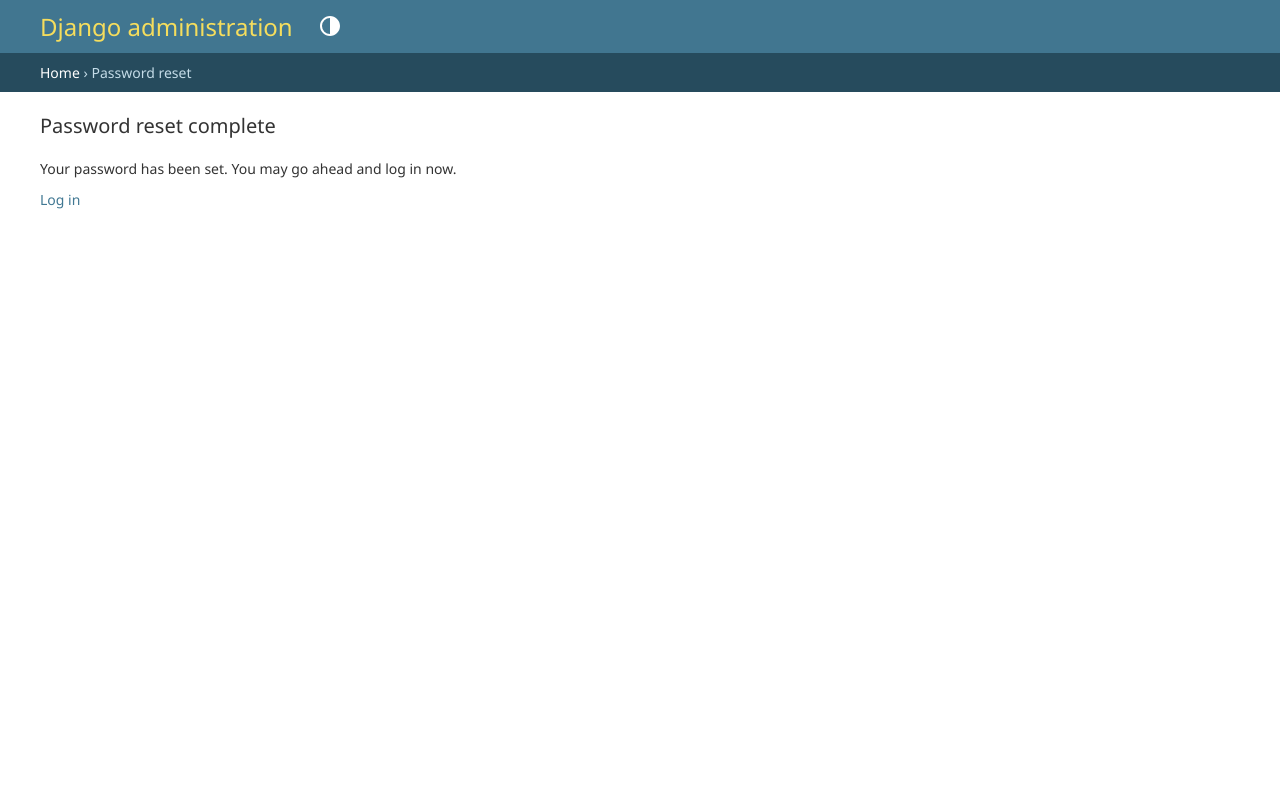
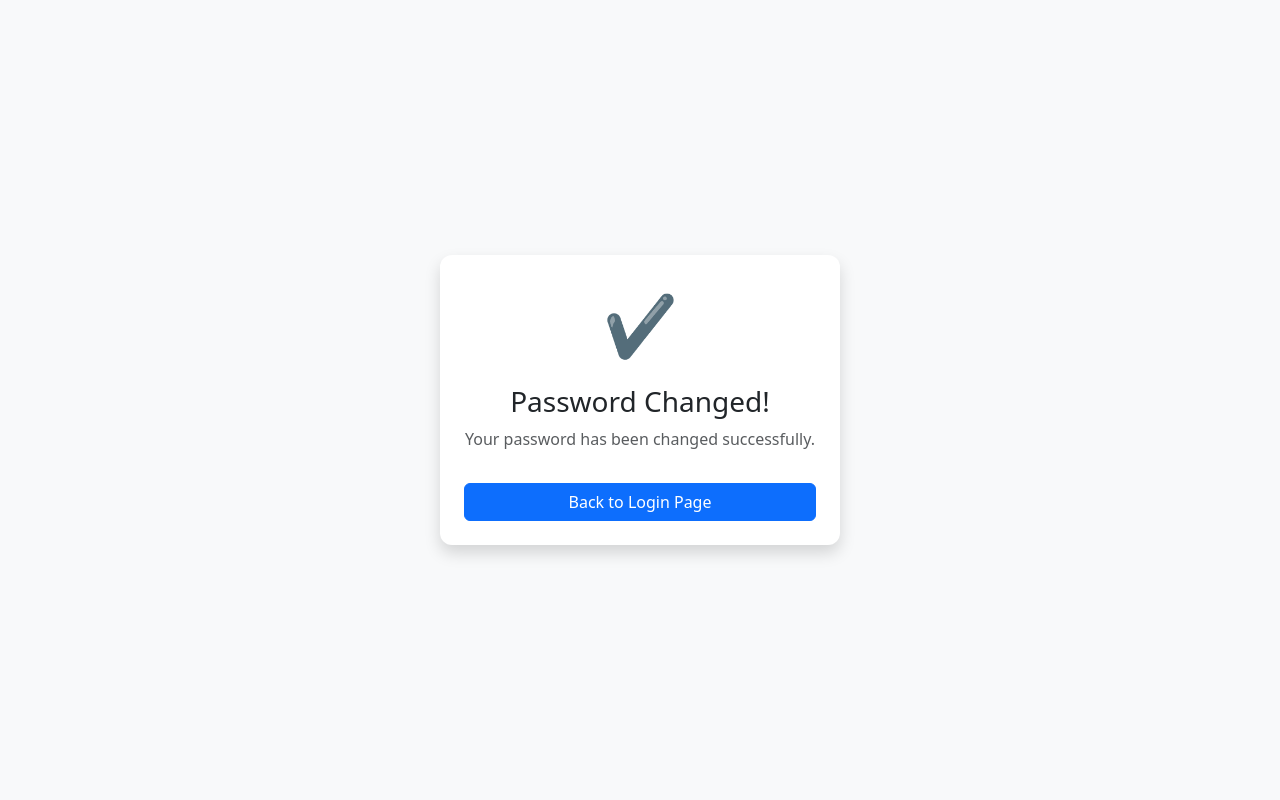
Before and after one commit to padma-solidpro/timesheet-app, a Django app: page /accounts/password_reset/complete/ in a window 1280 px wide. Run offline with Django 5.2, Linux system fonts and the light colour scheme; some libraries are stand-ins or nearby versions.

Commit message:
password-rest updated

```diff
--- a/timesheet/accounts/urls.py
+++ b/timesheet/accounts/urls.py
@@ -1,22 +1,64 @@
 from django.urls import path
-from .views import login_view, password_reset_view, custom_logout
-from django.contrib.auth.views import PasswordResetConfirmView
-from django.contrib.auth.views import LogoutView
+from .views import login_view, custom_logout
+from django.contrib.auth import views as auth_views
 from django.views.generic import TemplateView
-from django.contrib.auth.views import PasswordResetCompleteView
-
-
-class CustomPasswordResetCompleteView(PasswordResetCompleteView):
-    def get_redirect_url(self):
-        # You can specify the URL where you want to redirect after password reset
-        return '/accounts/login/'  # This will redirect the user to the login page
-
 
 urlpatterns = [
     path('login/', login_view, name='login'),
-    path('password_reset/', password_reset_view, name='password_reset'),
-    path('password_reset/confirm/<uidb64>/<token>/', PasswordResetConfirmView.as_view(), name='password_reset_confirm'),
-    path('password_reset/done/', TemplateView.as_view(template_name='accounts/password_reset_done.html'), name='password_reset_done'),
-    path('password_reset/complete/', CustomPasswordResetCompleteView.as_view(), name='password_reset_complete'),  # Custom redirect view
     path('logout/', custom_logout, name='logout'),
+
+    # Password reset views using built-in Django auth
+     path(
+        'accounts/password_reset/',
+        auth_views.PasswordResetView.as_view(
+            template_name='accounts/password_reset.html',
+            success_url='/accounts/password_reset/done/',
+            from_email='spdt-apps-svc@solidpro-es.com',  # ✅ explicitly set
+        ),
+        name='password_reset'
+    ),
+
+    path('password_reset/done/', auth_views.PasswordResetDoneView.as_view(
+        template_name='accounts/password_reset_done.html',
+    ), name='password_reset_done'),
+
+    path('password_reset/confirm/<uidb64>/<token>/', auth_views.PasswordResetConfirmView.as_view(
+        template_name='accounts/password_reset_confirm.html',
+    ), name='password_reset_confirm'),
+
+    path('password_reset/complete/', auth_views.PasswordResetCompleteView.as_view(
+        template_name='accounts/password_reset_complete.html',
+    ), name='password_reset_complete'),
 ]
+
+
+# from django.urls import path
+# from .views import login_view, password_reset_view, custom_logout
+# from django.contrib.auth.views import PasswordResetConfirmView
+# from django.contrib.auth.views import LogoutView
+# from django.views.generic import TemplateView
+# from django.contrib.auth.views import PasswordResetCompleteView
+# from django.contrib import messages
+# from django.shortcuts import redirect
+# from django.contrib.auth import views as auth_views
+
+
+# # class CustomPasswordResetCompleteView(PasswordResetCompleteView):
+# #     def get_redirect_url(self):
+# #         # You can specify the URL where you want to redirect after password reset
+# #         return '/accounts/login/'  # This will redirect the user to the login page
+
+# class CustomPasswordResetCompleteView(PasswordResetCompleteView):
+#     def get(self, request, *args, **kwargs):
+#         messages.success(request, 'Your password has been reset. You can now log in.')
+#         return redirect('login')  # or use reverse() for dynamic URL resolution
+
+# urlpatterns = [
+#     path('login/', login_view, name='login'),
+#     path('password_reset/', password_reset_view, name='password_reset'),
+#     path('password_reset/confirm/<uidb64>/<token>/', PasswordResetConfirmView.as_view(template_name='accounts/password_reset_confirm.html'), name='password_reset_confirm'),
+#     path('password_reset/done/', TemplateView.as_view(template_name='accounts/password_reset_done.html'), name='password_reset_done'),
+#     # path('password_reset/complete/', CustomPasswordResetCompleteView.as_view(), name='password_reset_complete'),  # Custom redirect view
+#     path('accounts/password_reset/complete/', auth_views.PasswordResetCompleteView.as_view(template_name='accounts/password_reset_complete.html'), name='password_reset_complete'),
+#     path('logout/', custom_logout, name='logout'),
+# ]
--- a/timesheet/static/css/table.css
+++ b/timesheet/static/css/table.css
@@ -44,9 +44,9 @@
     border-bottom: 1px solid #dee2e6 !important;
 }
 
-/* Dark-themed table header style */
+/* Dark-themed table header style ##00305B */
 table > thead > tr.header-dark > th {
-    background-color: #04004b !important;
+    background-color: #07017b !important;
     color: white;
     font-family: 'Arial', sans-serif;
     font-weight: bold;
--- /dev/null
+++ b/timesheet/templates/accounts/password_reset_complete.html
@@ -0,0 +1,31 @@
+<!DOCTYPE html>
+<html lang="en">
+<head>
+    <meta charset="UTF-8">
+    <title>Password Changed</title>
+    <link href="https://cdn.jsdelivr.net/npm/bootstrap@5.3.3/dist/css/bootstrap.min.css" rel="stylesheet">
+    <style>
+        body {
+            background-color: #f8f9fa;
+        }
+        .card {
+            border: none;
+            border-radius: 12px;
+        }
+        .checkmark {
+            font-size: 60px;
+            color: green;
+        }
+    </style>
+</head>
+<body>
+<div class="d-flex align-items-center justify-content-center vh-100">
+    <div class="card text-center p-4 shadow" style="max-width: 400px; width: 100%;">
+        <div class="checkmark mb-3">✔️</div>
+        <h3 class="mb-2">Password Changed!</h3>
+        <p class="text-muted">Your password has been changed successfully.</p>
+        <a href="/accounts/login/" class="btn btn-primary w-100 mt-3">Back to Login Page</a>
+    </div>
+</div>
+</body>
+</html>
--- a/timesheet/templates/base.html
+++ b/timesheet/templates/base.html
@@ -51,9 +51,9 @@
             color: #000; /* dark text for contrast */
         }
 
-        /* Active style: applies to the current/selected menu */
+        /* Active style: applies to the current/selected menu #0657a8 #00305B*/
         .sidebar a.active {
-            background-color: #0657a8; /* solid blue */
+            background-color: #07017b; /* solid blue */
             color: #fff; /* white text */
         }
         .topbar {
--- a/timesheet/timesheet/settings.py
+++ b/timesheet/timesheet/settings.py
@@ -147,3 +147,4 @@ EMAIL_PORT = 587
 EMAIL_USE_TLS = True
 EMAIL_HOST_USER = 'spdt-apps-svc@solidpro-es.com'
 EMAIL_HOST_PASSWORD = 'G(167973650935oh'
+DEFAULT_FROM_EMAIL = 'Timesheet App <no-reply@example.com>'
```
Also changed, not shown: timesheet/accounts/views.py (+27 -27 lines), timesheet/templates/accounts/password_reset_confirm.html (added, +45 -0 lines).
